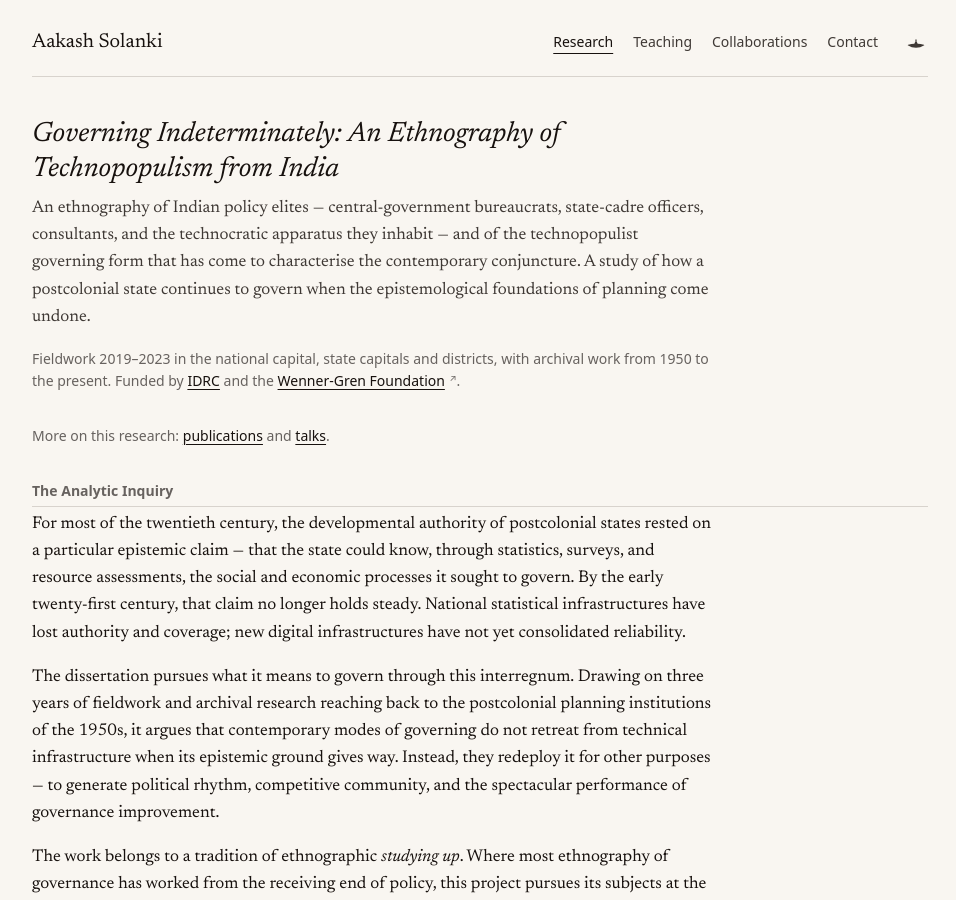
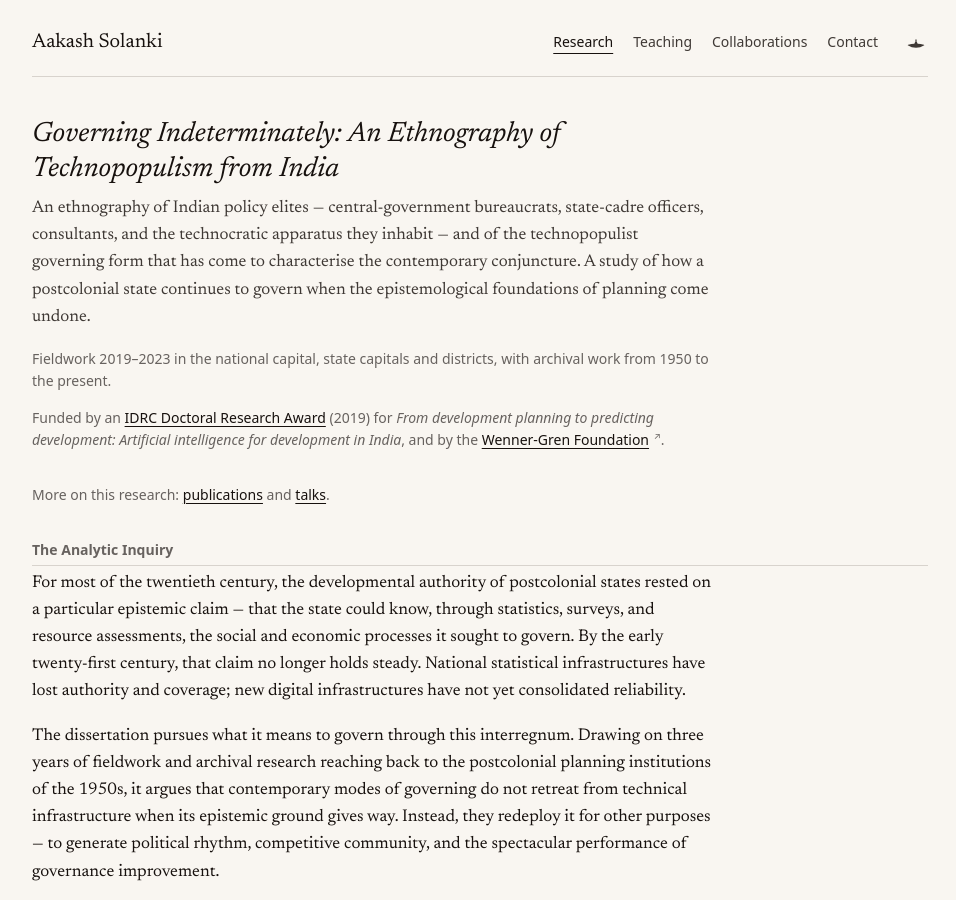
Before and after one commit to skishchampi/skishchampi.github.io, a Jekyll site: the page built from research.md, in a window 1280 px wide and 900 px high. Shown: the whole window, without its empty margins (160-1116 px from the left). Built offline with Jekyll 4.4.1, drawn with Linux system fonts in a browser that asks for light colours.

Commit message:
content: cite the IDRC doctoral award and its archived record (#125)
The funding line on the research page now names the 2019 IDRC Doctoral Research Award and the project it funded, From development planning to predicting development. IDRC's awardees page is gone from the live site, so both pages link the Wayback capture of it.

Co-authored-by: skishchampi <996985+skishchampi@users.noreply.github.com>

```diff
--- a/research.md
+++ b/research.md
@@ -9,7 +9,8 @@ description: "Governing Indeterminately: an ethnography of technopopulism from I
   <div>
     <h1><em>Governing Indeterminately: An Ethnography of Technopopulism from India</em></h1>
     <p class="standfirst">An ethnography of Indian policy elites — central-government bureaucrats, state-cadre officers, consultants, and the technocratic apparatus they inhabit — and of the technopopulist governing form that has come to characterise the contemporary conjuncture. A study of how a postcolonial state continues to govern when the epistemological foundations of planning come undone.</p>
-    <p class="facts">Fieldwork 2019–2023 in the national capital, state capitals and districts, with archival work from 1950 to the present. Funded by <a target="_blank" rel="noopener noreferrer" href="https://idrc-crdi.ca/en">IDRC</a> and the <a target="_blank" rel="noopener noreferrer" href="https://wennergren.org/grantee/aakash-solanki/">Wenner-Gren Foundation</a>&nbsp;<sup class="archive-link"><a target="_blank" rel="noopener noreferrer" href="https://web.archive.org/web/2/https://wennergren.org/grantee/aakash-solanki/" aria-label="Wayback Machine archived copy">↗</a></sup>.</p>
+    <p class="facts">Fieldwork 2019–2023 in the national capital, state capitals and districts, with archival work from 1950 to the present.</p>
+    <p class="facts">Funded by an <a target="_blank" rel="noopener noreferrer" href="https://web.archive.org/web/20220629063844/https://www.idrc.ca/en/2019-idrc-doctoral-research-awardees">IDRC Doctoral Research Award</a> (2019) for <em>From development planning to predicting development: Artificial intelligence for development in India</em>, and by the <a target="_blank" rel="noopener noreferrer" href="https://wennergren.org/grantee/aakash-solanki/">Wenner-Gren Foundation</a>&nbsp;<sup class="archive-link"><a target="_blank" rel="noopener noreferrer" href="https://web.archive.org/web/2/https://wennergren.org/grantee/aakash-solanki/" aria-label="Wayback Machine archived copy">↗</a></sup>.</p>
   </div>
 </header>
 
```
Also changed, not shown: index.md (+1 -1 lines).
